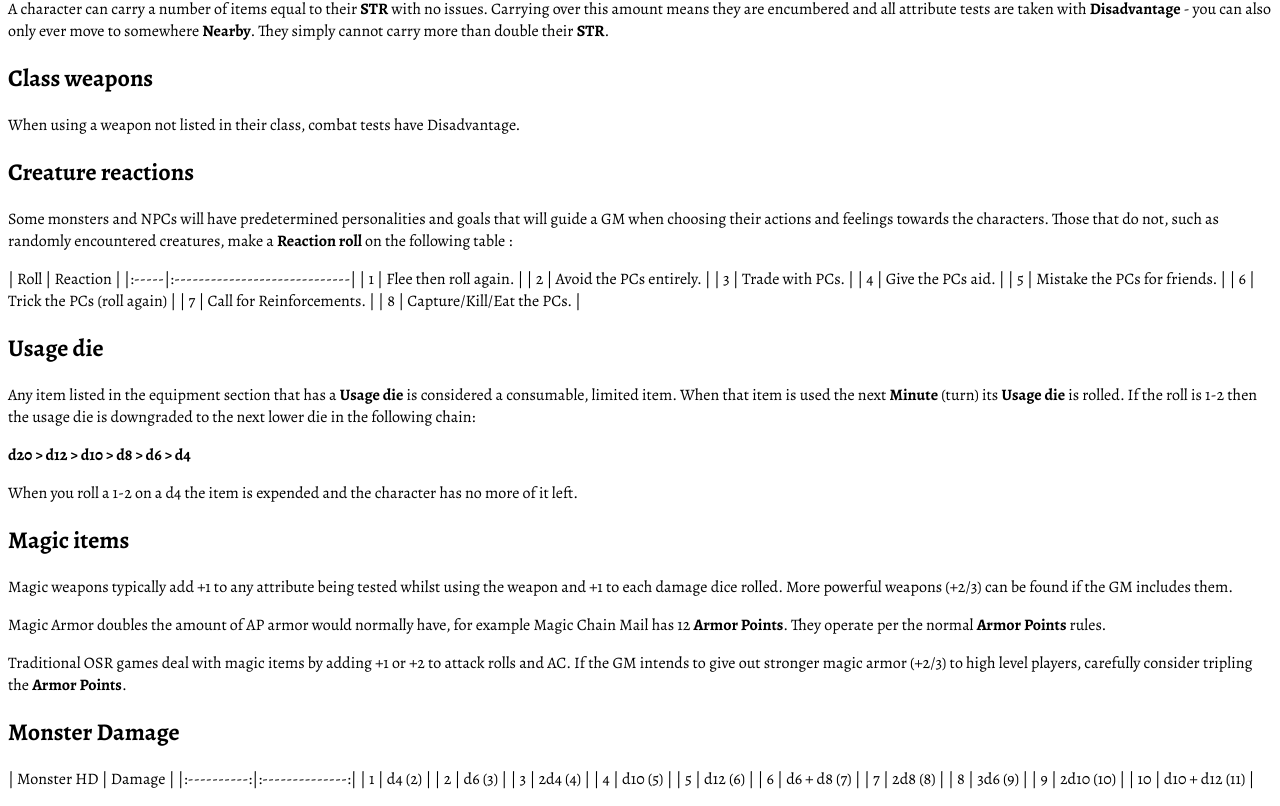
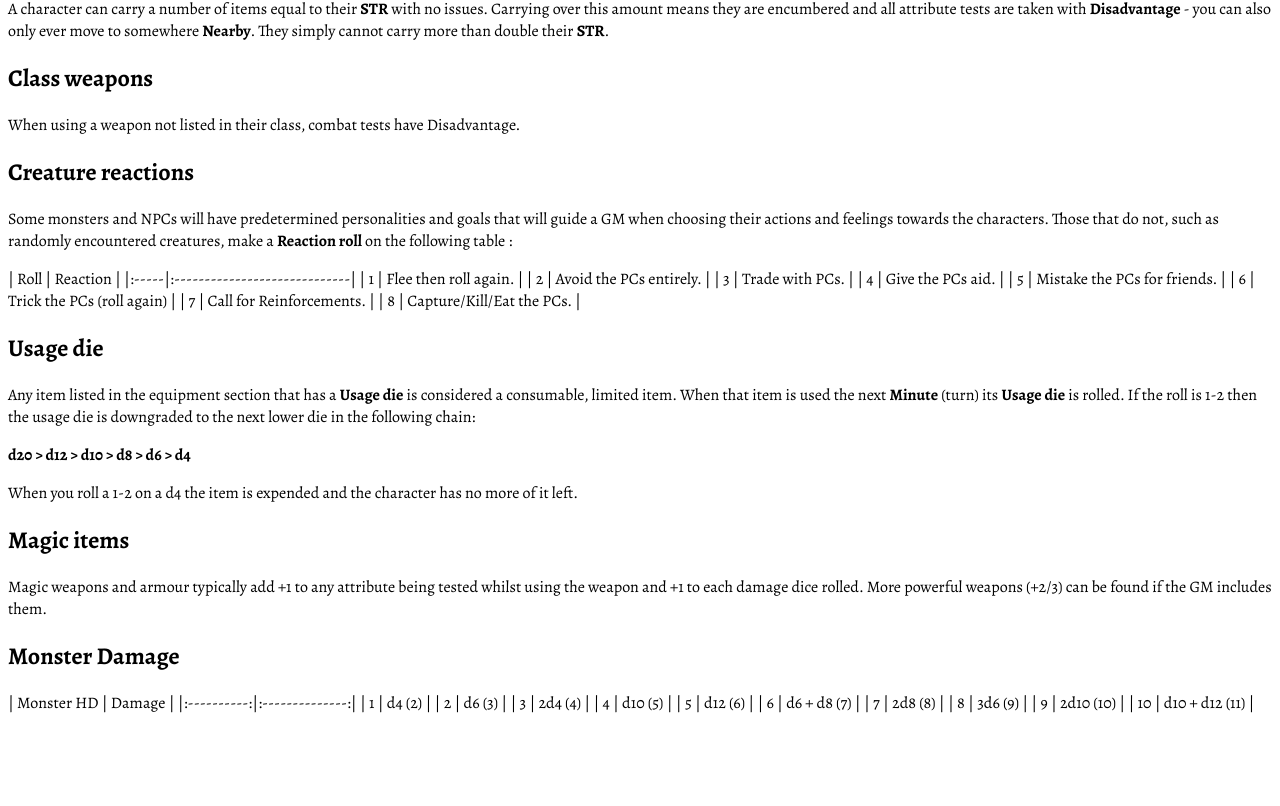
Before and after one commit to matt-gefen/radiant-hack, a Next.js app: page /rules in a window 1280 px wide. Shown: the part 3613-4419 px from the top of the page. After the commit the page ends 4343 px from the top, so only its background shows below. Built offline with nearby package versions, Linux system fonts and the light colour scheme.

Commit message:
better magic armour rule

```diff
--- a/pages/rules.mdx
+++ b/pages/rules.mdx
@@ -180,11 +180,7 @@ When you roll a 1-2 on a d4 the item is expended and the character has no more o
 
 ## Magic items
 
-Magic weapons typically add +1 to any attribute being tested whilst using the weapon and +1 to each damage dice rolled. More powerful weapons (+2/3) can be found if the GM includes them.
-
-Magic Armor doubles the amount of AP armor would normally have, for example Magic Chain Mail has 12 **Armor Points**. They operate per the normal **Armor Points** rules.
-
-Traditional OSR games deal with magic items by adding +1 or +2 to attack rolls and AC. If the GM intends to give out stronger magic armor (+2/3) to high level players, carefully consider tripling the **Armor Points**.
+Magic weapons and armour typically add +1 to any attribute being tested whilst using the weapon and +1 to each damage dice rolled. More powerful weapons (+2/3) can be found if the GM includes them.
 
 ## Monster Damage
 | Monster HD |     Damage     |
```
